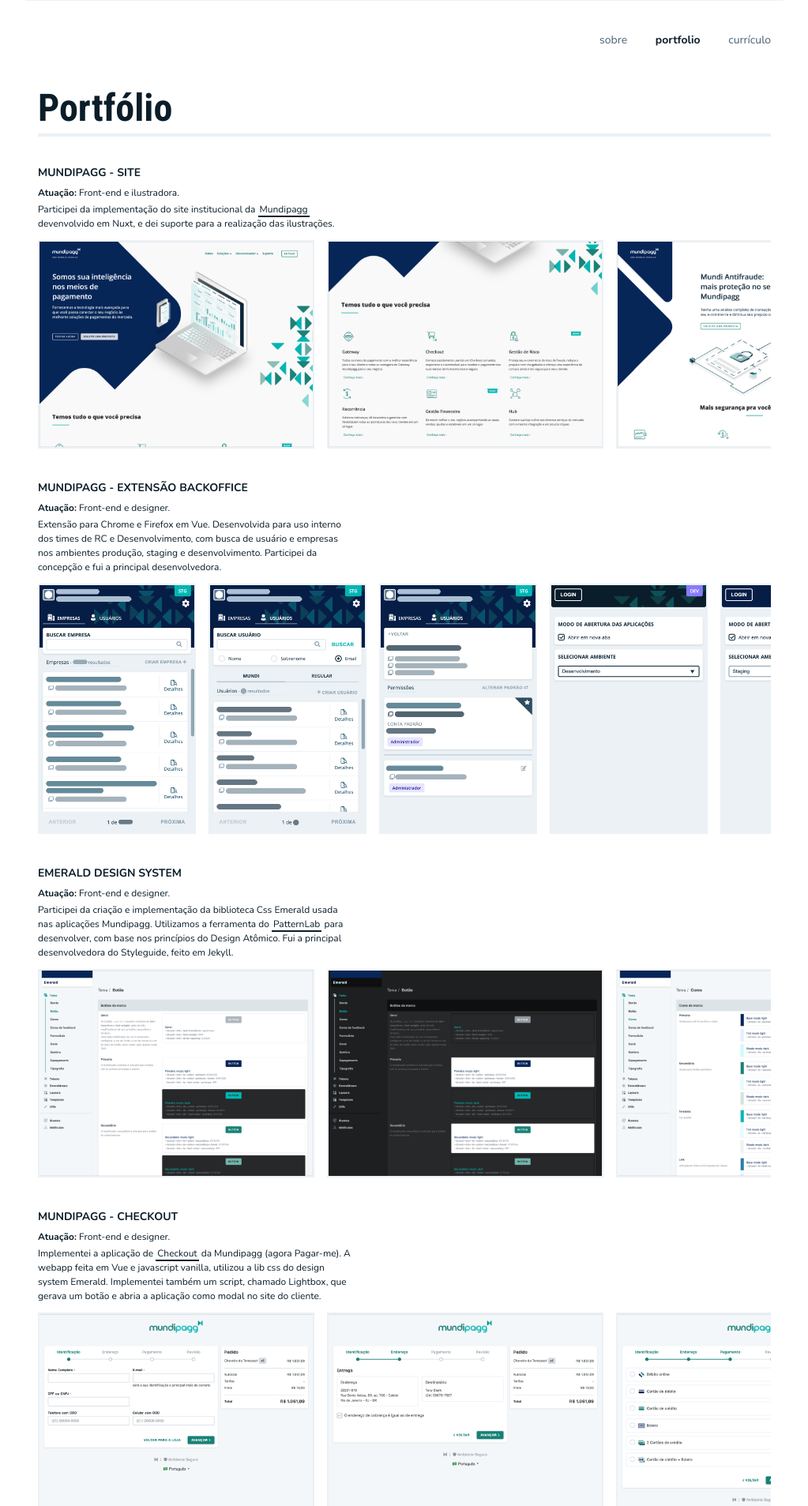
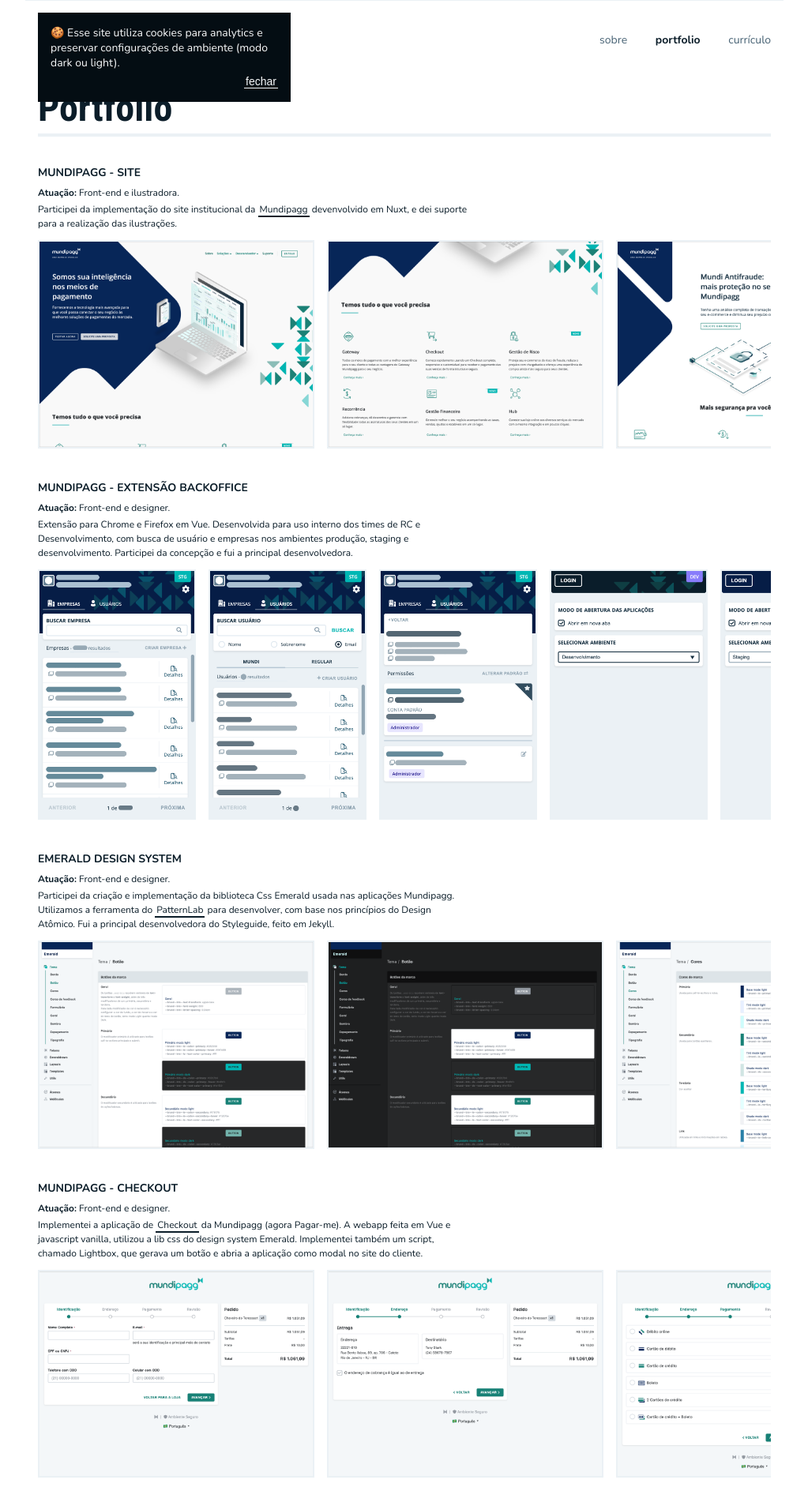
Before and after one commit to gabischima/gabischima.github.io, a Jekyll site: the page built from pt/portfolio.md, in a window 1280 px wide. Shown: the top 1907 px of the page at 79% size, without its empty margins (128-1151 px from the left). Built offline with Jekyll 4.4.1, drawn with Linux system fonts in a browser that asks for light colours.

Commit message:
wip: cookies

```diff
--- a/_config.yml
+++ b/_config.yml
@@ -67,6 +67,14 @@
       title: currículo
       link: /pt/curriculo
 
+cookies:
+  pt:
+    text: Esse site utiliza cookies para analytics e preservar configurações de ambiente (modo dark ou light).
+    close: fechar
+  en:
+    text: This site uses cookie for analytics and preserve environment (light/dark) selection.
+    close: close
+
 # Build settings
 markdown: kramdown
 
--- /dev/null
+++ b/_includes/cookies.html
@@ -0,0 +1,24 @@
+{%- assign lang = page.lang | default: site.lang | default: 'en' -%}
+<div class="gsm-cookies">
+  <p class="gsm-cookies__text">🍪 {{ site.cookies[lang].text }}</p>
+  <p class="gsm-cookies__button">
+    <button class="gsm-cookies__close">{{site.cookies[lang].close}}</button>
+  </p>
+</div>
+
+<script>
+  let closeCookiesButton = document.querySelector('.gsm-cookies__close')
+  let cookies = document.querySelector('.gsm-cookies')
+  var cookieClick = localStorage.getItem('cookies');
+
+  if (cookies) {
+    if (!cookieClick) {
+      cookies.classList.add('_show');
+    }
+  }
+
+  closeCookiesButton.addEventListener('click', function () {
+    localStorage.setItem('cookies', 'true');
+    cookies.classList.remove('_show');
+  });
+</script>
--- /dev/null
+++ b/assets/css/cookies.scss
@@ -0,0 +1,50 @@
+---
+---
+.gsm-cookies {
+  display: none;
+  position: absolute;
+  bottom: 70px;
+  z-index: 1;
+  background-color: var(--cookies-bg-color);
+  color: var(--cookies-color);
+  padding: 16px;
+  font-size: 14px;
+  width: 100%;
+}
+
+.gsm-cookies._show {
+  display: block;
+}
+
+.gsm-cookies__button {
+  text-align: right;
+  margin-top: 4px;
+}
+
+.gsm-cookies__close,
+.gsm-cookies__close:visited {
+  color: var(--cookies-color);
+  transition: background-position 0.2s ease-in-out,
+              color 0.2s ease-in-out;
+  border-bottom: 1px solid var(--cookies-color);
+  background-size: 100% 200%;
+  background-image: linear-gradient(to top, var(--cookies-color) 50%, transparent 50%);
+  padding: 2px 2px 0;
+  font-size: 14px;
+  cursor: pointer;
+}
+
+.gsm-cookies__close:hover,
+.gsm-cookies__close:focus {
+  color: var(--cookies-bg-color);
+  background-position: 0 100%;
+}
+
+@media screen and (min-width: 768px) {
+  .gsm-cookies {
+    bottom: auto;
+    top: 16px;
+    left: 16px;
+    max-width: 320px;
+  }
+}
--- a/assets/css/general.scss
+++ b/assets/css/general.scss
@@ -182,6 +182,7 @@
   body {
     max-width: 960px;
     margin: auto;
+    position: relative;
   }
 
   h1 {
--- a/assets/css/minireset.scss
+++ b/assets/css/minireset.scss
@@ -85,3 +85,8 @@
 a {
   text-decoration: none;
 }
+
+button {
+  background-color: transparent;
+  border: 0;
+}
--- a/assets/css/portfolio.scss
+++ b/assets/css/portfolio.scss
@@ -52,6 +52,6 @@
   }
 
   .gsm-portfolio__item__description {
-    max-width: 400px;
+    max-width: 544px;
   }
 }
--- a/assets/css/style.scss
+++ b/assets/css/style.scss
@@ -25,3 +25,4 @@
 */
 @import "gallery.css";
 @import "mode-switcher.css";
+@import "cookies.css";
--- a/assets/css/variables.css
+++ b/assets/css/variables.css
@@ -50,6 +50,9 @@
   --switcher--base---bg-color: #486375;
   --switcher--bg-color: #040d13;
   --switcher--selected--color: #F9FAFB;
+
+  --cookies-bg-color: #EBF1F5;
+  --cookies-color: #0B1D29;
 }
 
 :root,
@@ -86,4 +89,7 @@
   --switcher--base---bg-color: #B6C8D4;
   --switcher--bg-color: #FFFFFF;
   --switcher--selected--color: #0B1D29;
+
+  --cookies-bg-color: #040d13;
+  --cookies-color: #F9FAFB;
 }
```
Also changed, not shown: assets/js/cookies.js (added).
